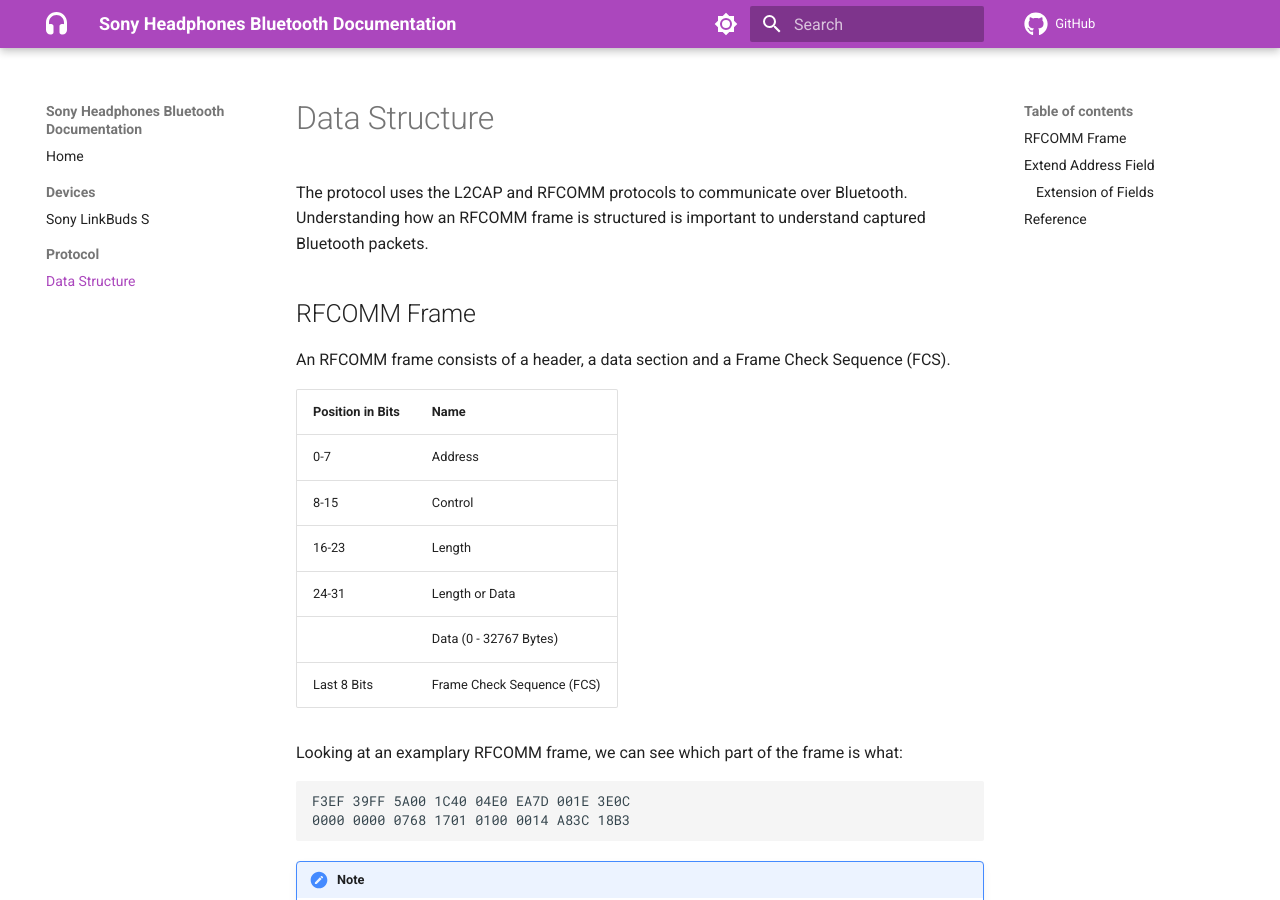
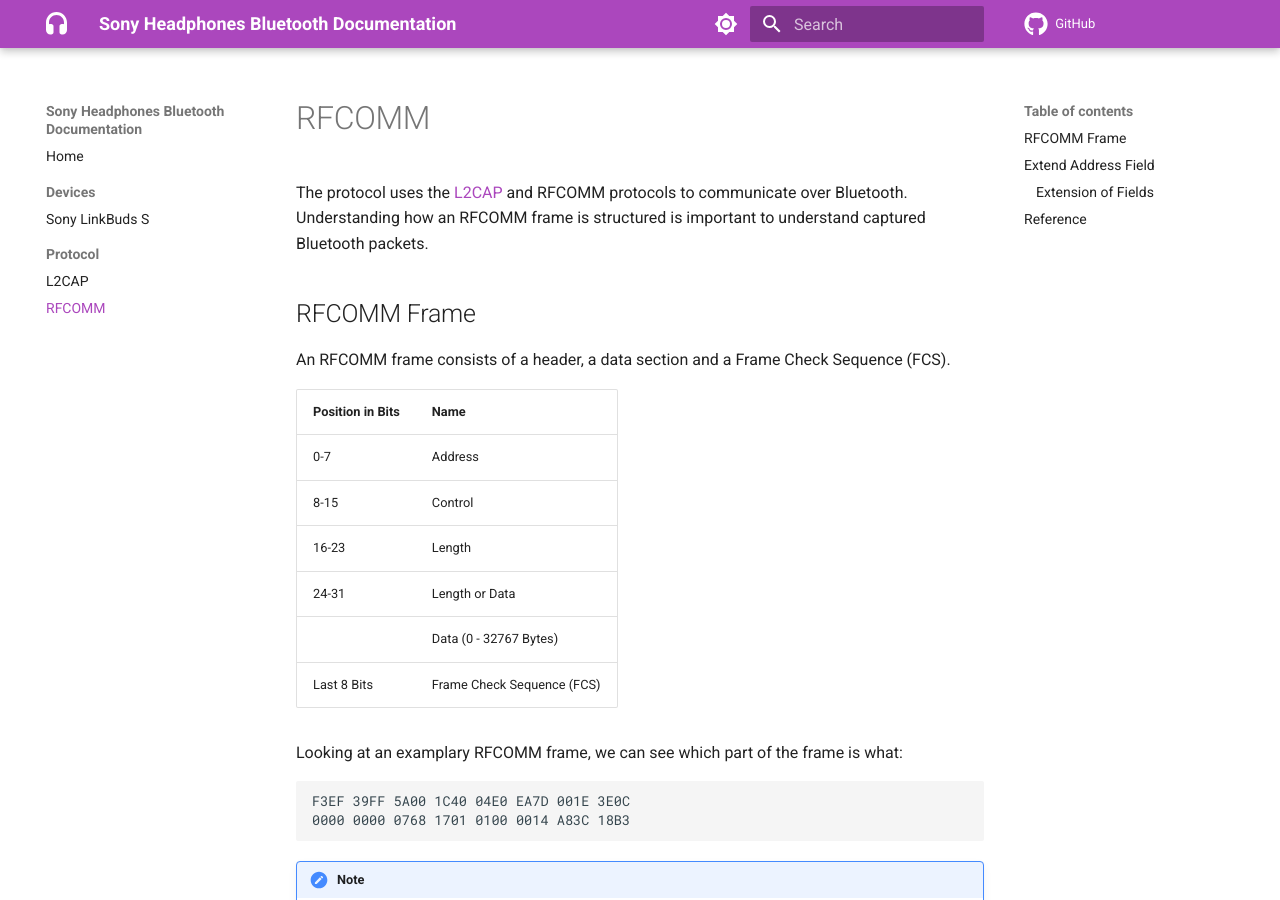
Before and after one commit to ohm-app/sony-headphones-bluetooth-documentation, an MkDocs documentation site: the page built from docs/Protocol/RFCOMM.md, in a window 1280 px wide and 900 px high. Built offline with MkDocs 1.6.1 and Material for MkDocs 9.7.7, drawn with Linux system fonts in a browser that asks for light colours; comment, search, counter and statistics services are not loaded.

```diff
--- a/docs/Protocol/Data Structure.md
+++ b/docs/Protocol/RFCOMM.md
@@ -1,6 +1,6 @@
-# Data Structure
+# RFCOMM
 
-The protocol uses the L2CAP and RFCOMM protocols to communicate over Bluetooth. Understanding how an
+The protocol uses the [L2CAP](L2CAP.md) and RFCOMM protocols to communicate over Bluetooth. Understanding how an
 RFCOMM frame is structured is important to understand captured Bluetooth packets.
 
 ## RFCOMM Frame
```
Also changed, not shown: docs/Protocol/L2CAP.md (added, +21 -0 lines).
